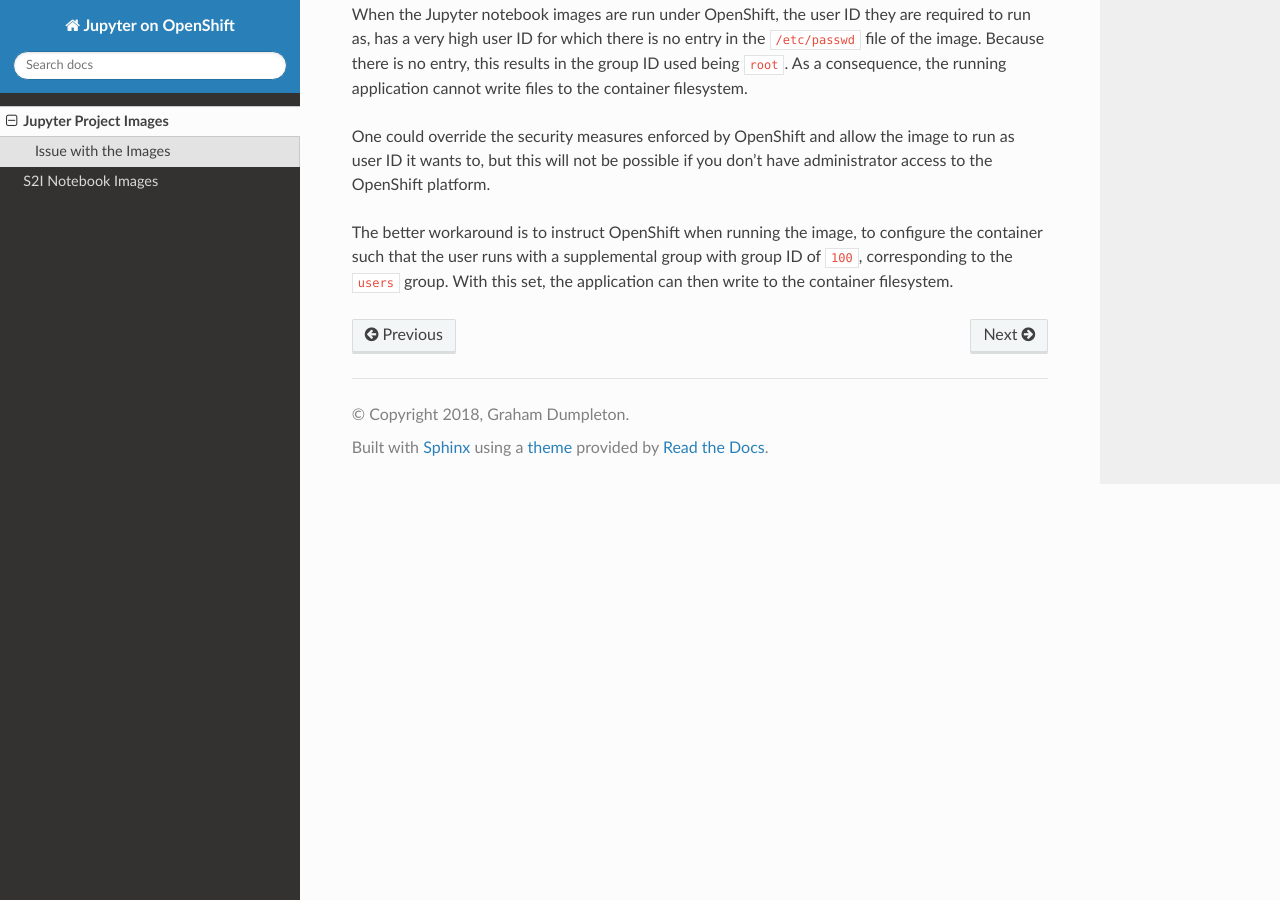
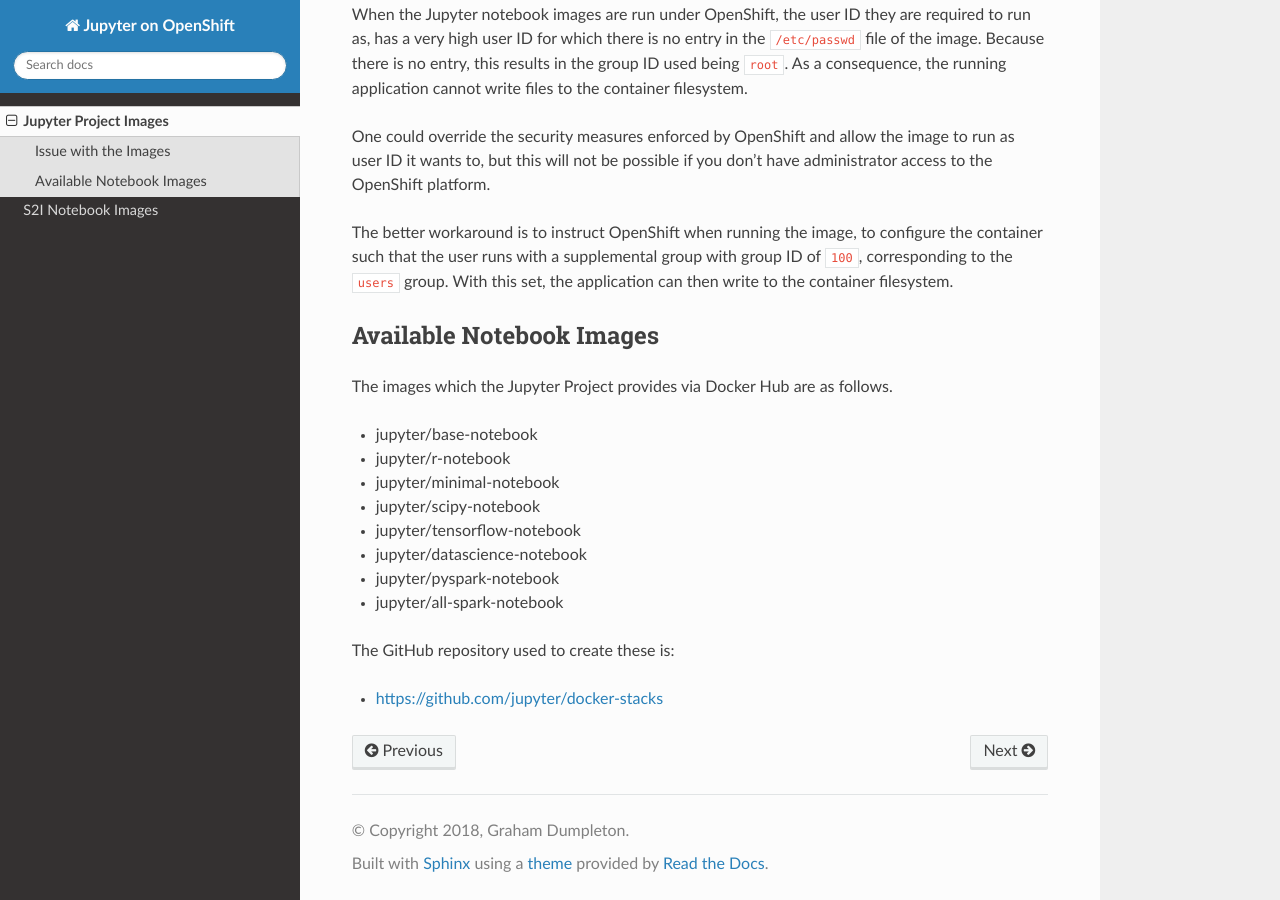
Before and after one commit to jupyter-on-openshift/www-jupyteronopenshift-org, a Sphinx documentation site: the page built from source/jupyter-project-images.rst, in a window 1280 px wide and 900 px high, scrolled down 598 px. Built offline with Sphinx 7.4.7 and the Read the Docs theme 2.0.0, drawn with Linux system fonts in a browser that asks for light colours.

Commit message:
Add section on available Jupyter Project images.

```diff
--- a/source/jupyter-project-images.rst
+++ b/source/jupyter-project-images.rst
@@ -10,3 +10,4 @@ template is provided which ensures the images are run with the correct
 configuration.
 
 .. include:: jupyter-project-images/issues-with-the-images.rst
+.. include:: jupyter-project-images/available-notebook-images.rst
--- a/source/jupyter-project-images/available-notebook-images.rst
+++ b/source/jupyter-project-images/available-notebook-images.rst
@@ -1,6 +1,5 @@
-=========================
 Available Notebook Images
-=========================
+-------------------------
 
 The images which the Jupyter Project provides via Docker Hub are as
 follows.
```
